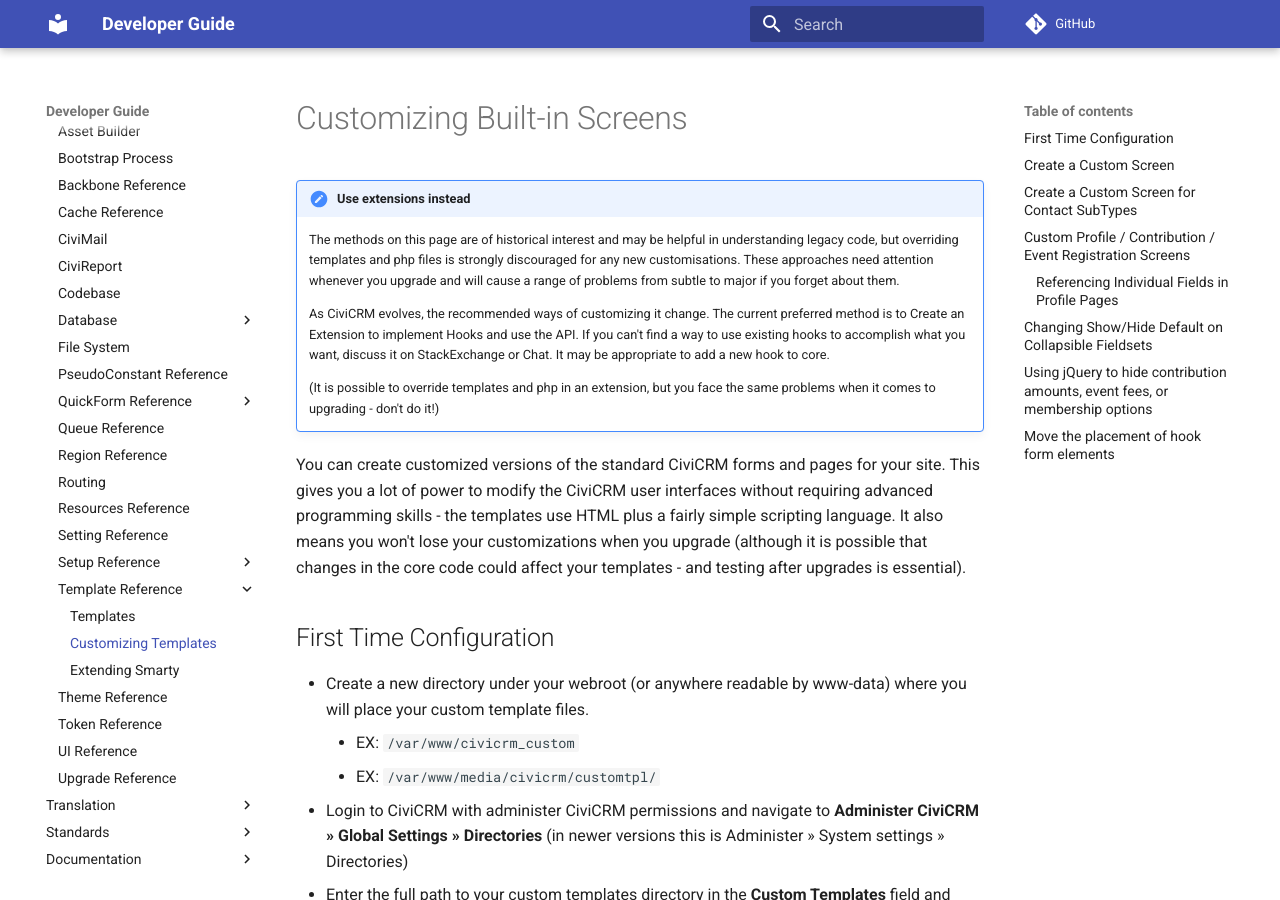
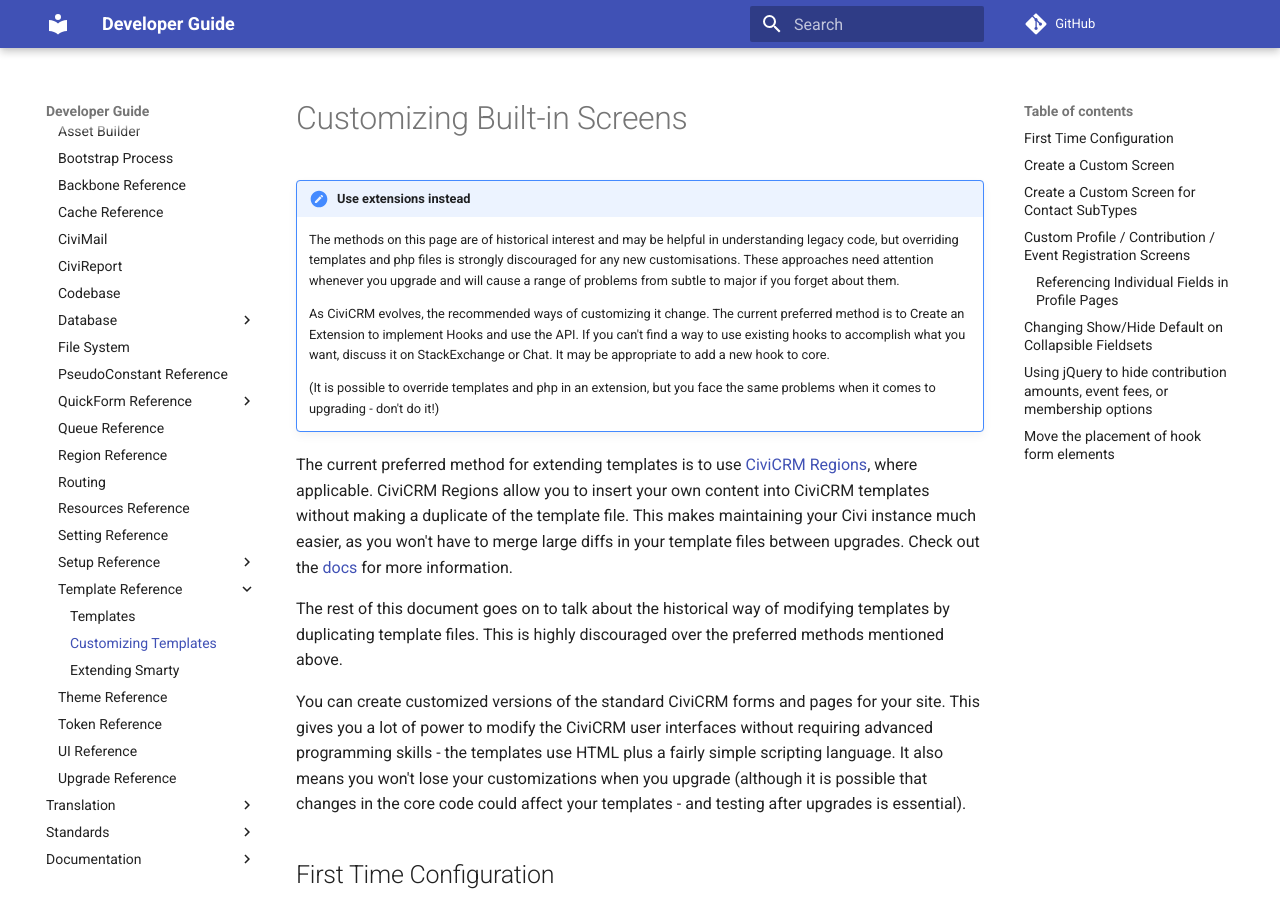
Before and after one commit to civicrm/civicrm-dev-docs, an MkDocs documentation site: the page built from docs/framework/templates/customizing.md, in a window 1280 px wide and 900 px high. Built offline with MkDocs 1.6.1 and Material for MkDocs 9.7.7, drawn with Linux system fonts in a browser that asks for light colours; comment, search, counter and statistics services are not loaded.

Commit message:
Update docs about customising templates to mention CiviCRM Regions
The docs for customising CiviCRM templates currently have no mention of using CiviCRM regions to insert your own content into templates without duplicating template files

```diff
--- a/docs/framework/templates/customizing.md
+++ b/docs/framework/templates/customizing.md
@@ -8,6 +8,9 @@
 
     (It is possible to override templates and php in an extension, but you face the same problems when it comes to upgrading - don't do it!)
 
+The current preferred method for extending templates is to use [CiviCRM Regions](https://docs.civicrm.org/dev/en/latest/framework/region/), where applicable. CiviCRM Regions allow you to insert your own content into CiviCRM templates without making a duplicate of the template file. This makes maintaining your Civi instance much easier, as you won't have to merge large diffs in your template files between upgrades. Check out the [docs](https://docs.civicrm.org/dev/en/latest/framework/region/) for more information.
+
+The rest of this document goes on to talk about the historical way of modifying templates by duplicating template files. This is highly discouraged over the preferred methods mentioned above.
 
 You can create customized versions of the standard CiviCRM
 forms and pages for your site. This gives you a lot of power to modify
```
